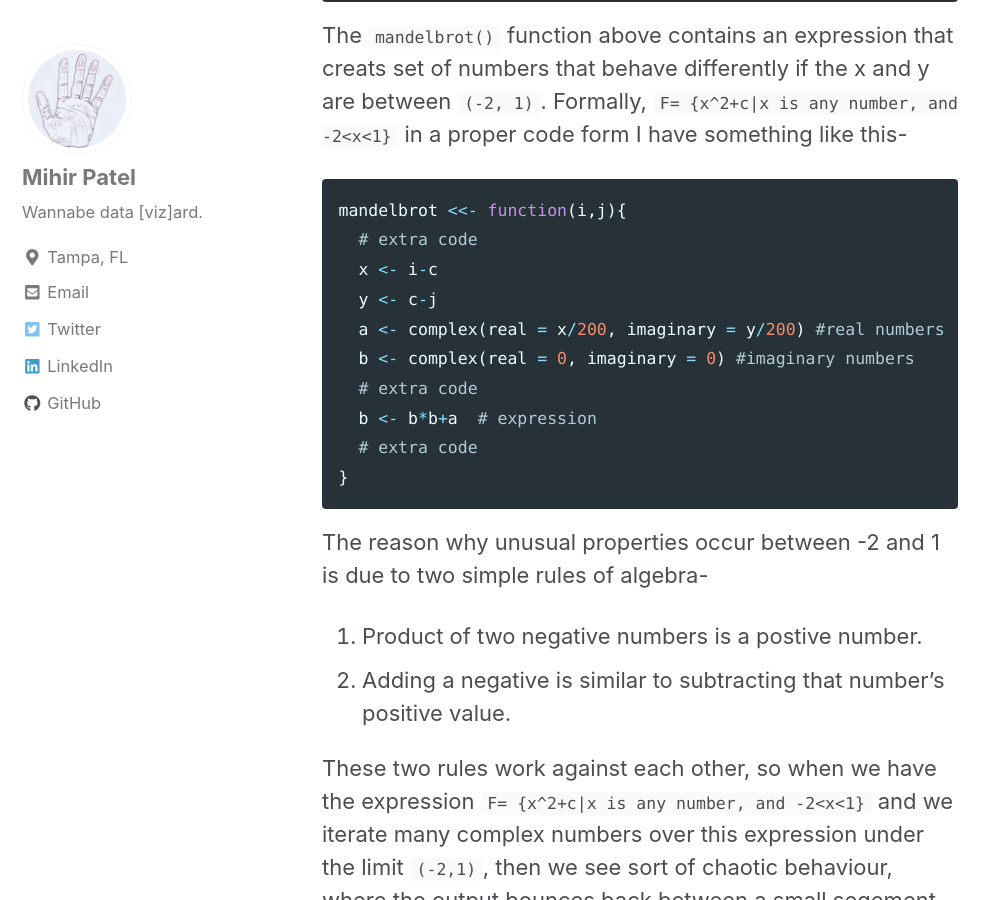
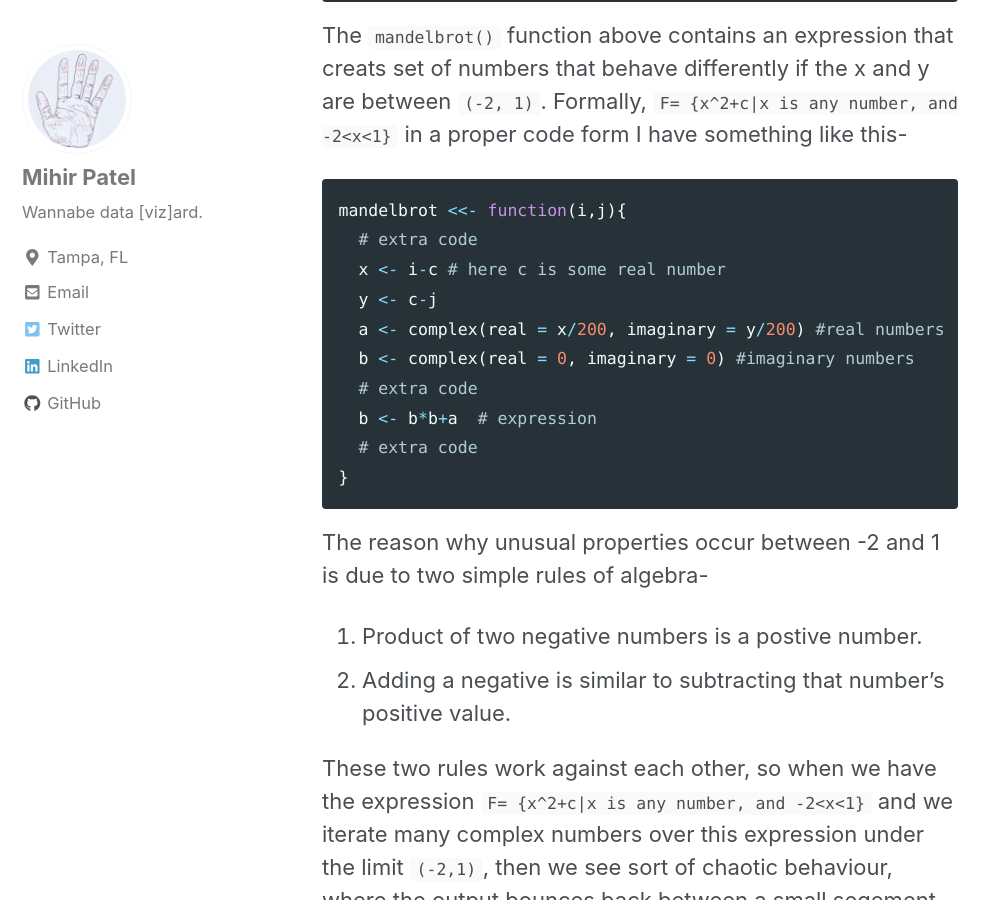
Before and after one commit to mihirp161/mihirp161.github.io, a Jekyll site: the page built from _posts/2020-01-17-mandelbrot.md, in a window 1280 px wide and 900 px high, scrolled down 1183 px. Shown: the whole window, without its empty margins (0-999 px from the left). Built offline with Jekyll 4.4.1, drawn with Linux system fonts in a browser that asks for light colours; nearby versions of some CDN libraries; formulas are drawn with MathJax 3.

Commit message:
Update 2020-01-17-mandelbrot.md

````diff
--- a/_posts/2020-01-17-mandelbrot.md
+++ b/_posts/2020-01-17-mandelbrot.md
@@ -27,7 +27,7 @@ The `mandelbrot()` function above contains an expression that creats set of numb
 ```r
 mandelbrot <<- function(i,j){
   # extra code
-  x <- i-c
+  x <- i-c # here c is some real number
   y <- c-j
   a <- complex(real = x/200, imaginary = y/200) #real numbers
   b <- complex(real = 0, imaginary = 0) #imaginary numbers
````
